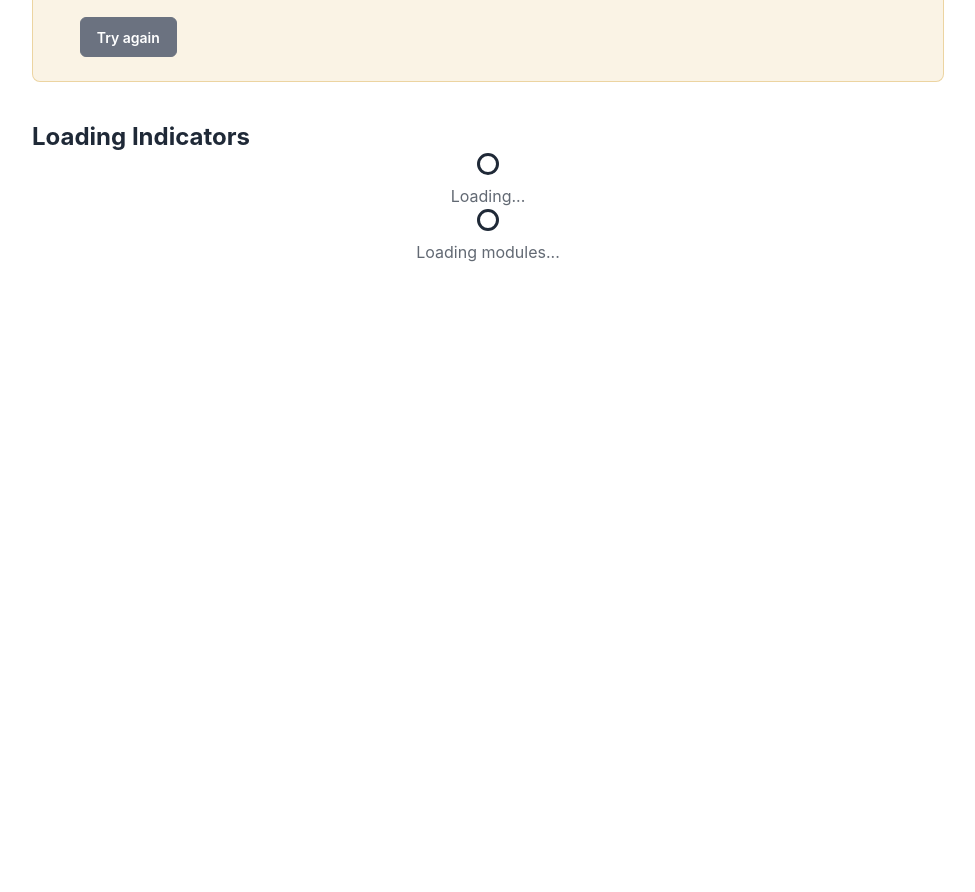
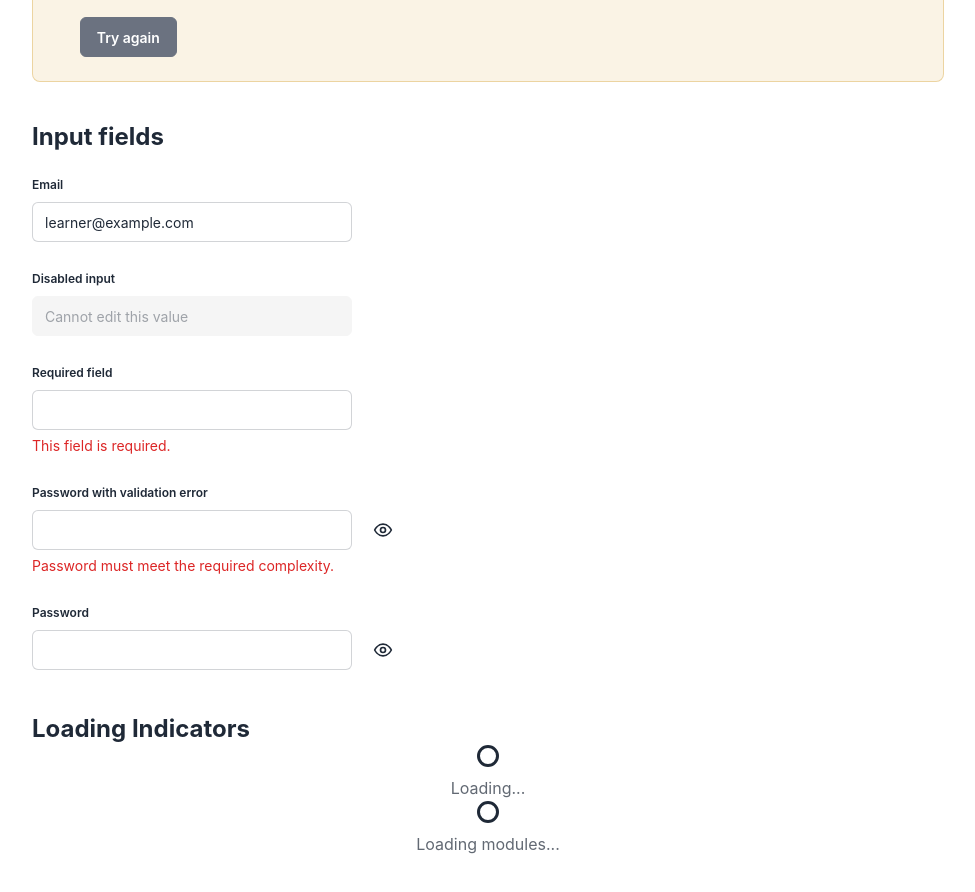
Before and after one commit to freeCodeCamp-Summer-Cohort-2026/history-heroes, a React (Vite) app in the folder client/: page /components in a window 1280 px wide. Shown: the part 1860-2752 px from the top of the page, without its empty margins (152-1127 px from the left). Before the commit the page ends 2188 px from the top, so only its background shows below. Built offline with nearby package versions, Linux system fonts and the light colour scheme.

Commit message:
feat(client): add InputField component

```diff
--- a/client/src/components/ComponentShowcase.tsx
+++ b/client/src/components/ComponentShowcase.tsx
@@ -1,5 +1,8 @@
 /* This is just a page to test all the components, it is not needed for the project, just handy for now */
 
+import { useState } from 'react'
+
+import InputField from './InputField'
 import Button from './Button'
 import FeedbackState from './FeedbackState'
 import LessonListItem from './LessonListItem'
@@ -58,6 +61,7 @@ const showcaseLessons: Record<string, Lesson> = {
 }
 
 export default function ComponentShowcase() {
+  const [email, setEmail] = useState('learner@example.com')
   return (
     <main className="space-y-10 p-6">
       <section>
@@ -137,7 +141,40 @@ export default function ComponentShowcase() {
           />
         </div>
       </section>
+      {/* Input fields */}
+      <section className="space-y-4">
+        <h2 className="text-heading">Input fields</h2>
 
+        <div className="max-w-md space-y-4">
+          <InputField
+            label="Email"
+            type="email"
+            value={email}
+            onChange={(event) => setEmail(event.target.value)}
+          />
+
+          <InputField
+            label="Disabled input"
+            value="Cannot edit this value"
+            disabled
+            readOnly
+          />
+
+          <InputField
+            label="Required field"
+            required
+            requiredError="This field is required."
+          />
+
+          <InputField
+            label="Password with validation error"
+            type="password"
+            validationError="Password must meet the required complexity."
+          />
+
+          <InputField label="Password" type="password" />
+        </div>
+      </section>
       <section>
         <h2 className="text-heading">Loading Indicators</h2>
         <LoadingIndicator />
--- /dev/null
+++ b/client/src/components/InputField.tsx
@@ -0,0 +1,88 @@
+import { useId, useState } from 'react'
+import type { ComponentProps } from 'react'
+
+type InputFieldProps = ComponentProps<'input'> & {
+  label: string
+  requiredError?: string
+  validationError?: string
+}
+
+export default function InputField({
+  label,
+  id,
+  className = '',
+  requiredError,
+  validationError,
+  type,
+  ...inputProps
+}: InputFieldProps) {
+  const generateId = useId()
+  const inputId = id ?? generateId
+  const [showPassword, setShowPassword] = useState(false)
+  const isPassword = type === 'password'
+  const inputType = isPassword && showPassword ? 'text' : type
+
+  return (
+    <fieldset className="fieldset">
+      <legend className="fieldset-legend">
+        <label htmlFor={inputId}>{label}</label>
+      </legend>
+      <div className="flex items-center gap-2">
+        <input
+          id={inputId}
+          type={inputType}
+          className={`input ${className}`}
+          {...inputProps}
+        />
+
+        {isPassword && (
+          <button
+            type="button"
+            className="btn btn-ghost btn-sm"
+            aria-label={showPassword ? 'Hide password' : 'Show password'}
+            onClick={() => setShowPassword((current) => !current)}
+          >
+            {showPassword ? (
+              <svg
+                xmlns="http://www.w3.org/2000/svg"
+                viewBox="0 0 24 24"
+                fill="none"
+                stroke="currentColor"
+                className="size-5"
+                aria-hidden="true"
+              >
+                <path
+                  strokeLinecap="round"
+                  strokeLinejoin="round"
+                  strokeWidth="2"
+                  d="M3 3l18 18M10.6 10.6A2 2 0 0013.4 13.4M9.9 4.2A10.9 10.9 0 0112 4c5 0 9 4 10 8a12.5 12.5 0 01-2.1 4.1M6.2 6.2A12.2 12.2 0 002 12c1 4 5 8 10 8a10.7 10.7 0 005.8-1.7"
+                />
+              </svg>
+            ) : (
+              <svg
+                xmlns="http://www.w3.org/2000/svg"
+                viewBox="0 0 24 24"
+                fill="none"
+                stroke="currentColor"
+                className="size-5"
+                aria-hidden="true"
+              >
+                <path
+                  strokeLinecap="round"
+                  strokeLinejoin="round"
+                  strokeWidth="2"
+                  d="M2 12s3.5-7 10-7 10 7 10 7-3.5 7-10 7S2 12 2 12z"
+                />
+                <circle cx="12" cy="12" r="3" strokeWidth="2" />
+              </svg>
+            )}
+          </button>
+        )}
+      </div>
+      {requiredError && <p className="text-error text-sm">{requiredError}</p>}
+      {validationError && (
+        <p className="text-error text-sm">{validationError}</p>
+      )}
+    </fieldset>
+  )
+}
```
Also changed, not shown: 1 other file (tests, documents, lock files or other folders).
